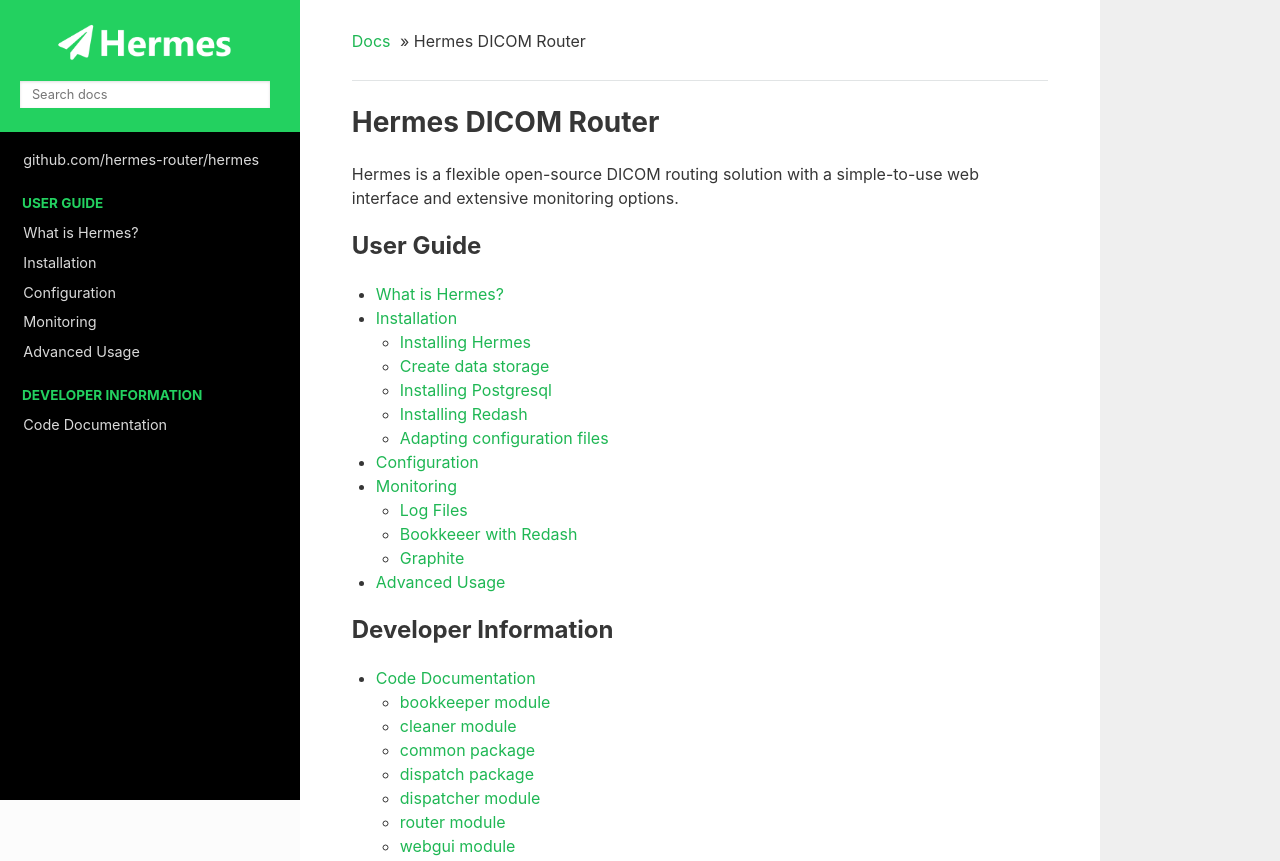
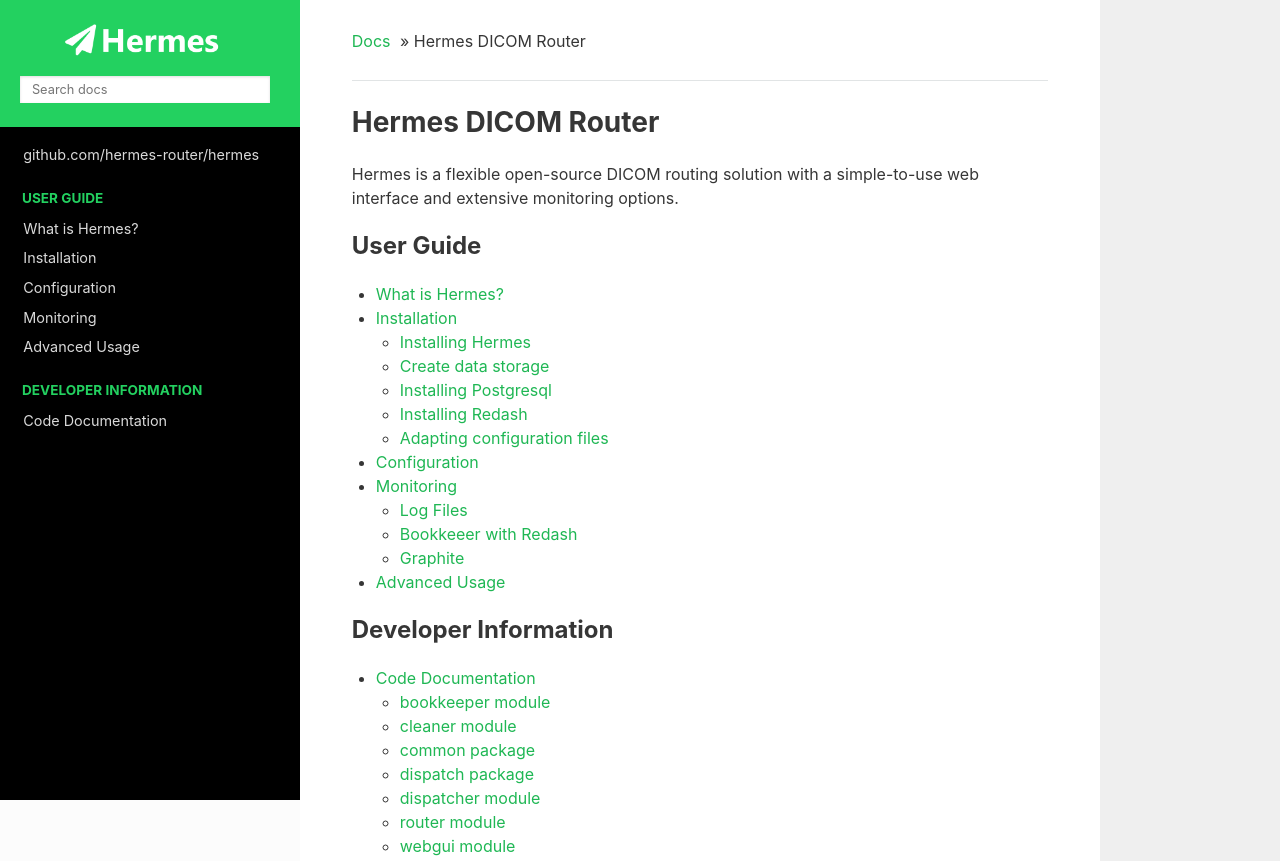
Before and after one commit to hermes-router/hermes-doc, a plain HTML site: page index.html in a window 1280 px wide. Shown: the top 861 px of the page. Drawn offline with Linux system fonts and the light colour scheme.

Commit message:
CSS change.

```diff
--- a/_static/custom.css
+++ b/_static/custom.css
@@ -41,8 +41,8 @@
 
 .wy-side-nav-search>a {
     margin-bottom: 4px;
-    margin-right: 10px;
-    width: 200px;
+    margin-right: 16px;
+    width: 180px;
 }
 
 .wy-side-nav-search input[type=text] {
```
